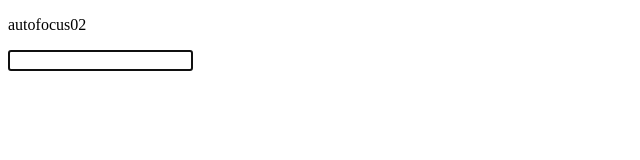
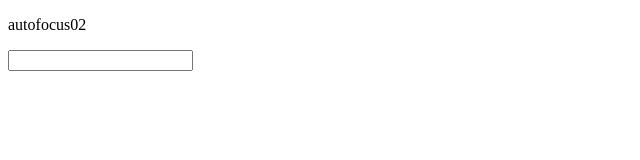
Before and after one commit to qyhever/static, a plain HTML site: page autofocus.html in a window 1280 px wide. Shown: the whole page, without its empty margins (0-640 px from the left). Drawn offline with Linux system fonts and the light colour scheme.

Commit message:
Update autofocus.html

```diff
--- a/autofocus.html
+++ b/autofocus.html
@@ -11,10 +11,7 @@
   <input type="text" id="txt">
   <script>
     const txt = document.getElementById('txt')
-    setTimeout(() => {
-      txt.focus()
-    }, 20)
-    document.addEventListener('touchstart', function() {
+    document.addEventListener('click', function() {
       txt.focus()
     })
   </script>
```
